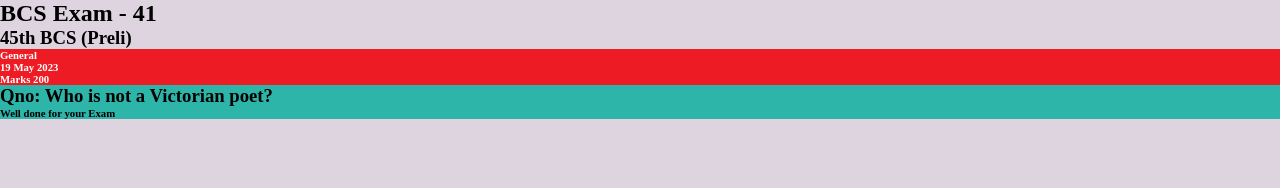
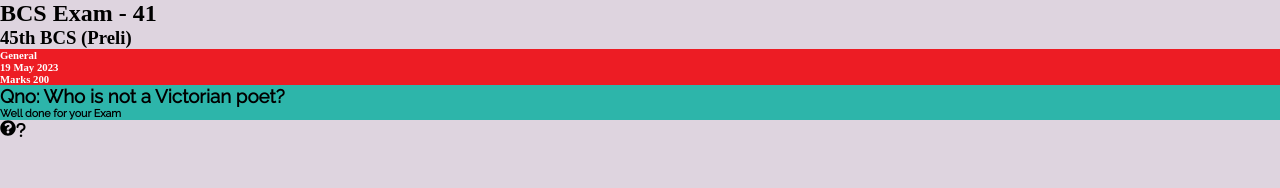
Before and after one commit to Rafi-Sharkar/React_Project, a React (Create React App) app: page / in a window 1280 px wide. Shown: the top 188 px of the page. Built offline with nearby package versions, Linux system fonts and the light colour scheme.

Commit message:
'Add_02'

```diff
--- a/package.json
+++ b/package.json
@@ -9,7 +9,7 @@
         "font-awesome": "^4.7.0",
         "react": "^18.2.0",
         "react-dom": "^18.2.0",
-        "react-icons": "^4.7.1",
+        "react-icons": "^4.12.0",
         "react-scripts": "5.0.1",
         "web-vitals": "^2.1.4"
     },
--- a/public/index.html
+++ b/public/index.html
@@ -9,6 +9,7 @@
         <link rel="apple-touch-icon" href="%PUBLIC_URL%/logo192.png" />
 
         <link rel="manifest" href="%PUBLIC_URL%/manifest.json" />
+        <link rel="stylesheet" href="https://cdnjs.cloudflare.com/ajax/libs/font-awesome/6.4.2/css/all.min.css" integrity="sha512-z3gLpd7yknf1YoNbCzqRKc4qyor8gaKU1qmn+CShxbuBusANI9QpRohGBreCFkKxLhei6S9CQXFEbbKuqLg0DA==" crossorigin="anonymous" referrerpolicy="no-referrer" />
 
         <title>React App</title>
     </head>
--- a/src/Components/Pages/QuizPage/Question.css
+++ b/src/Components/Pages/QuizPage/Question.css
@@ -1,3 +1,4 @@
 .Qbody{
     background-color: rgb(45, 181, 170);
+    font-family: Raleway;
 }
--- a/src/Components/Pages/QuizPage/Questions.js
+++ b/src/Components/Pages/QuizPage/Questions.js
@@ -1,6 +1,7 @@
 import React from 'react'
 import Question from './Question'
 import './Questions.css'
+import { FaQuestionCircle } from "react-icons/fa";
 
 export default function Questions() {
   return (
@@ -14,6 +15,8 @@
         </div>
       </div>
       <Question />
+      <FaQuestionCircle />
+      <i class="fa-solid fa-question"></i>
     </div>
   )
 }
--- a/src/index.css
+++ b/src/index.css
@@ -1,3 +1,4 @@
+@import url('https://fonts.googleapis.com/css2?family=Raleway&display=swap');
 *{
     margin: 0;
     padding: 0;
```
Also changed, not shown: 1 other file (tests, documents, lock files or other folders).
